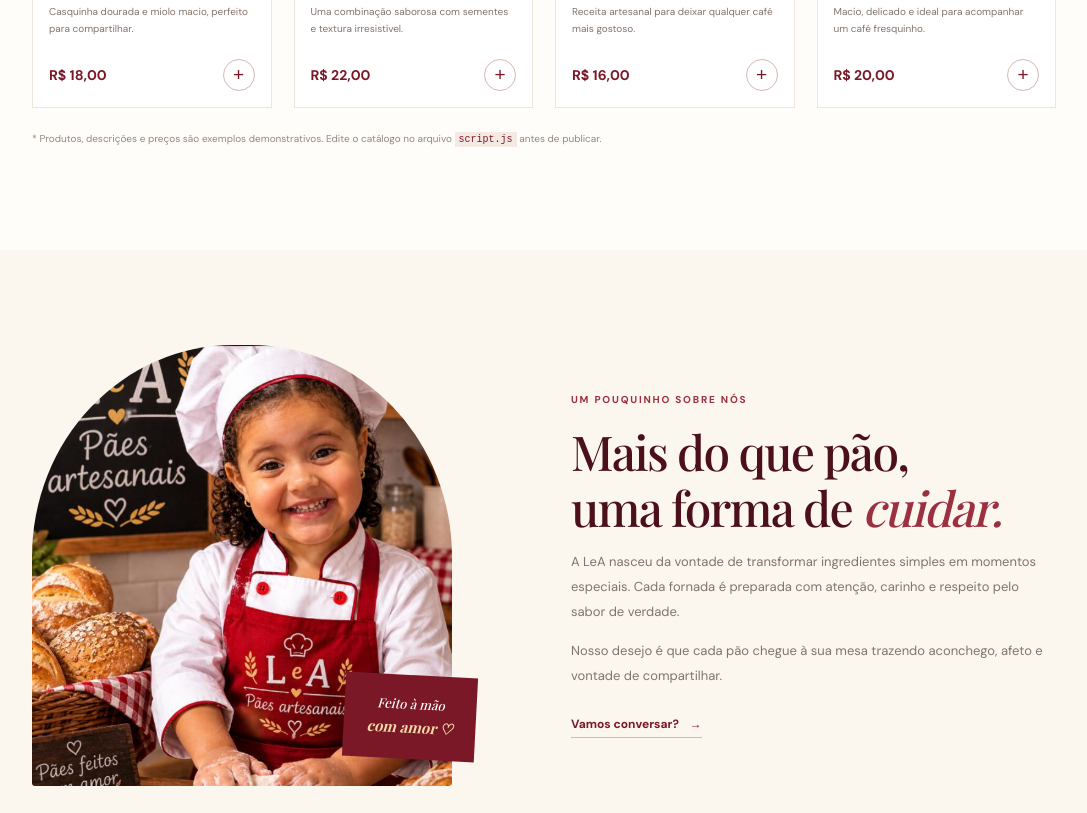
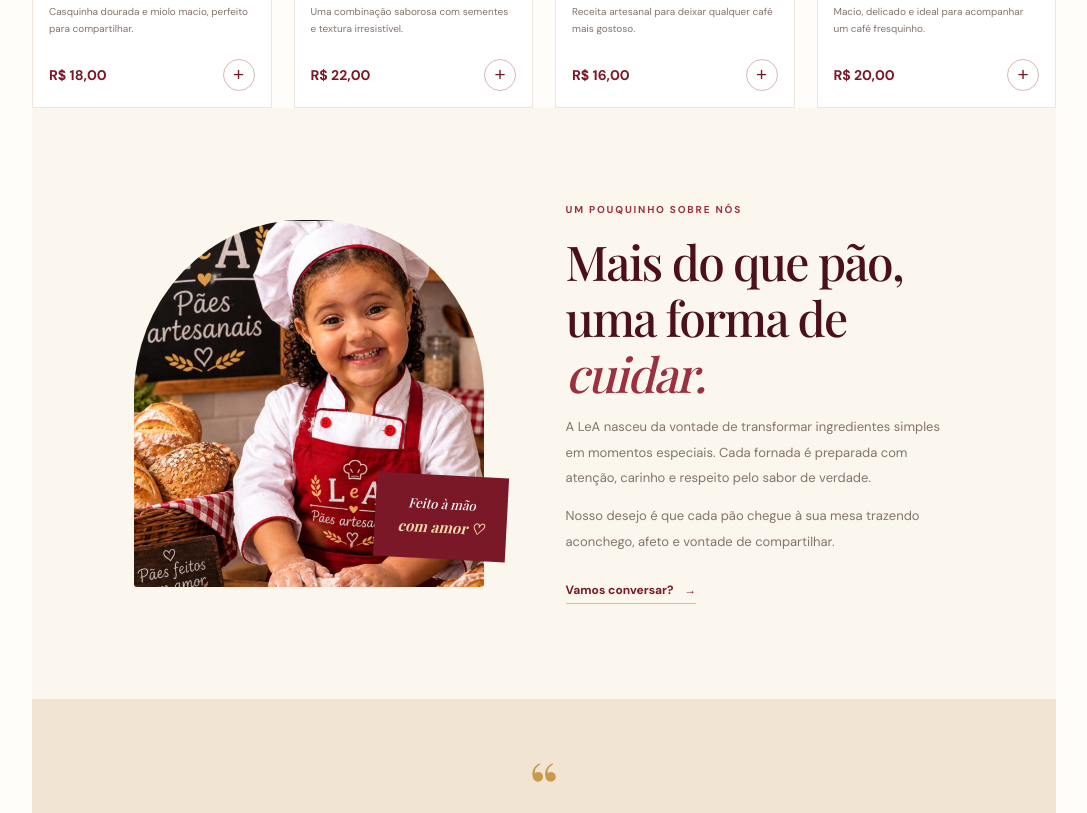
Before and after one commit to costaahjulliana/L-A-P-es-Artesanais, a plain HTML site: page index.html in a window 1280 px wide. Shown: the part 1398-2211 px from the top of the page, without its empty margins (96-1183 px from the left). Drawn offline with nearby package versions, Linux system fonts and the light colour scheme.

Commit message:
Update index.html

```diff
--- a/index.html
+++ b/index.html
@@ -71,8 +71,7 @@
         <label class="search-box"><span>⌕</span><input id="search" type="search" placeholder="Buscar no catálogo..." aria-label="Buscar produtos"></label>
       </div>
       <div class="product-grid" id="product-grid"></div>
-      <p class="catalog-disclaimer">* Produtos, descrições e preços são exemplos demonstrativos. Edite o catálogo no arquivo <code>script.js</code> antes de publicar.</p>
-    </section>
+
 
     <section class="story section" id="sobre">
       <div class="story-photo">
```
